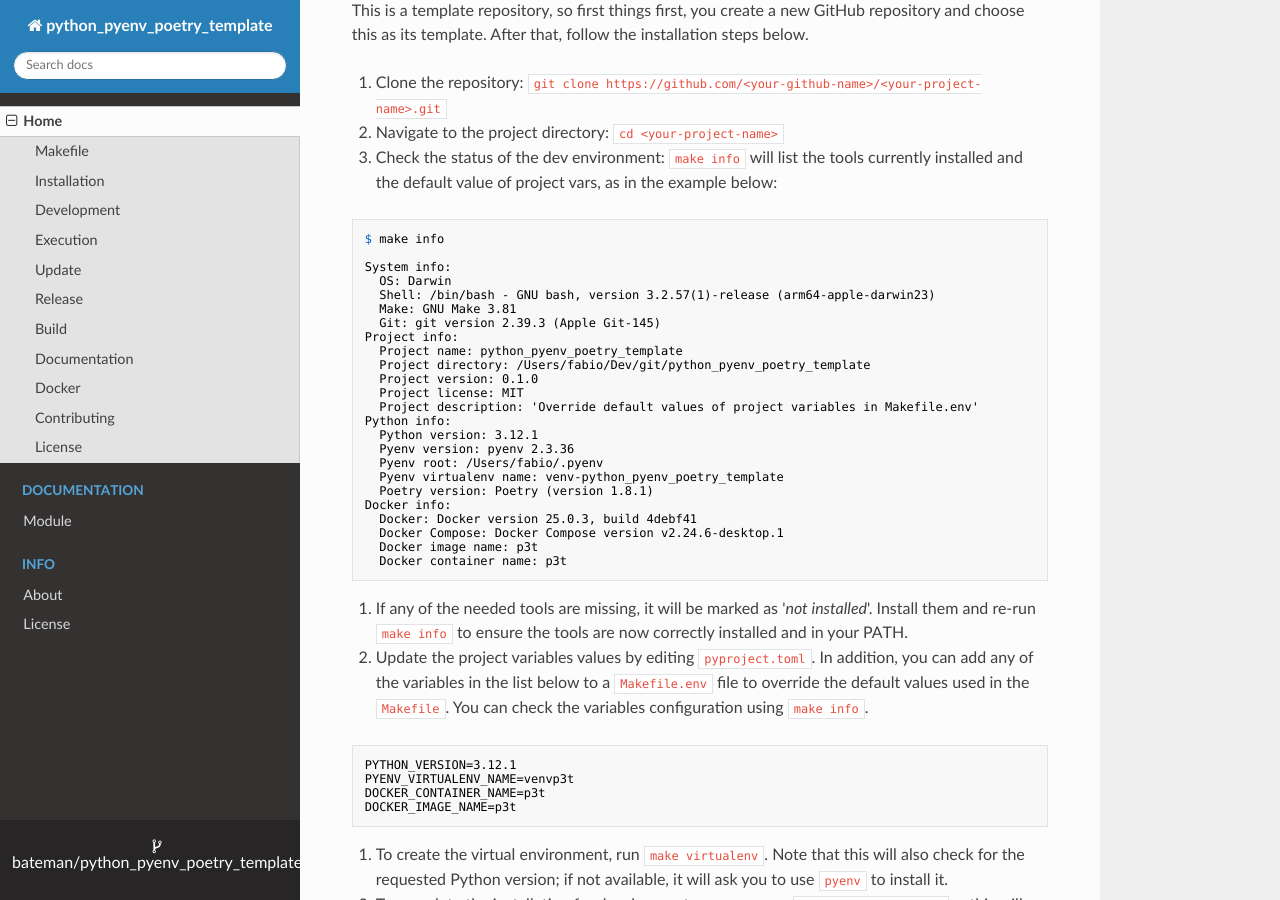
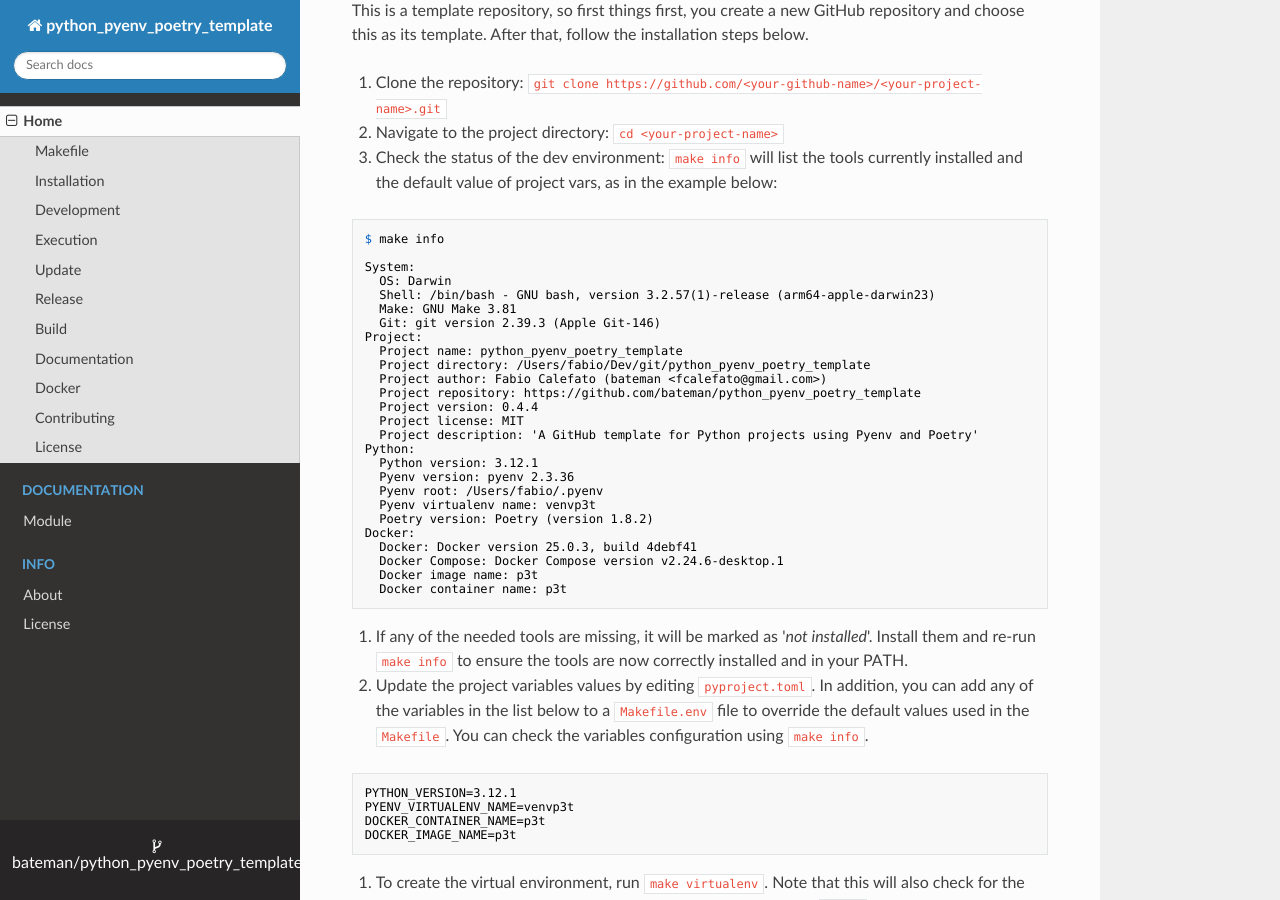
Before and after one commit to bateman/python_pyenv_poetry_template, an MkDocs documentation site: the page built from docs/index.md, in a window 1280 px wide and 900 px high, scrolled down 1135 px. Built offline with MkDocs 1.6.1, drawn with Linux system fonts in a browser that asks for light colours; nearby versions of some CDN libraries.

Commit message:
Update documentation

````diff
--- a/docs/index.md
+++ b/docs/index.md
@@ -72,24 +72,26 @@ This is a template repository, so first things first, you create a new GitHub re
 ```console
 $ make info
 
-System info:
+System:
   OS: Darwin
   Shell: /bin/bash - GNU bash, version 3.2.57(1)-release (arm64-apple-darwin23)
   Make: GNU Make 3.81
-  Git: git version 2.39.3 (Apple Git-145)
-Project info:
+  Git: git version 2.39.3 (Apple Git-146)
+Project:
   Project name: python_pyenv_poetry_template
   Project directory: /Users/fabio/Dev/git/python_pyenv_poetry_template
-  Project version: 0.1.0
+  Project author: Fabio Calefato (bateman <fcalefato@gmail.com>)
+  Project repository: https://github.com/bateman/python_pyenv_poetry_template
+  Project version: 0.4.4
   Project license: MIT
-  Project description: 'Override default values of project variables in Makefile.env'
-Python info:
+  Project description: 'A GitHub template for Python projects using Pyenv and Poetry'
+Python:
   Python version: 3.12.1
   Pyenv version: pyenv 2.3.36
   Pyenv root: /Users/fabio/.pyenv
-  Pyenv virtualenv name: venv-python_pyenv_poetry_template
-  Poetry version: Poetry (version 1.8.1)
-Docker info:
+  Pyenv virtualenv name: venvp3t
+  Poetry version: Poetry (version 1.8.2)
+Docker:
   Docker: Docker version 25.0.3, build 4debf41
   Docker Compose: Docker Compose version v2.24.6-desktop.1
   Docker image name: p3t
````
Also changed, not shown: README.md (+11 -9 lines).
